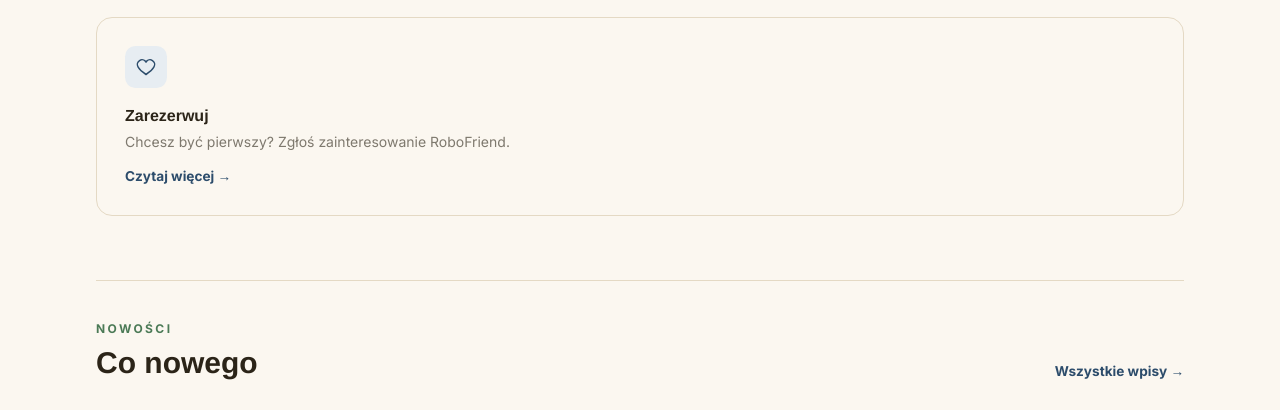
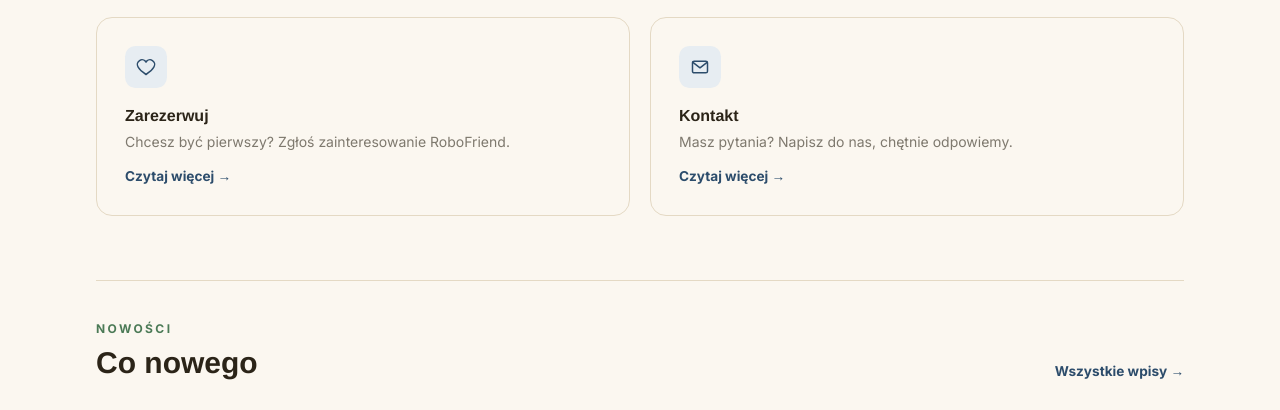
Before and after one commit to BartoszBareja/rft_sites, a plain HTML site: page index.html in a window 1280 px wide. Shown: the part 1394-1804 px from the top of the page. Drawn offline with nearby package versions, Linux system fonts and the light colour scheme.

Commit message:
Fixed the components layout

```diff
--- a/index.html
+++ b/index.html
@@ -150,7 +150,7 @@
       <h2 class="font-display text-3xl md:text-4xl font-extrabold mb-3">Poznaj RoboFriend</h2>
       <p class="text-lg text-ink/70 max-w-2xl mb-10">Wybierz sekcję poniżej, aby dowiedzieć się więcej o projekcie, technologii i sposobach zaangażowania się.</p>
 
-      <div class="grid grid-cols-2 lg:grid-cols-3 gap-3 sm:gap-5 home-cards">
+      <div class="grid grid-cols-2 lg:grid-cols-6 gap-3 sm:gap-5 home-cards">
         <a href="#o-projekcie" class="icon-card block">
           <span class="icon-card-icon is-blue"><svg width="20" height="20" viewBox="0 0 24 24" fill="none"><path d="M12 2l8 4v6c0 5-3.4 8.4-8 10-4.6-1.6-8-5-8-10V6l8-4z" stroke="currentColor" stroke-width="1.8" stroke-linejoin="round"/></svg></span>
           <p class="font-display font-bold mb-1">O Projekcie</p>
@@ -187,10 +187,16 @@
           <p class="text-sm text-ink/60">Odpowiedzi na najczęstsze pytania o RoboFriend.</p>
           <span class="icon-card-link">Czytaj więcej →</span>
         </a>
-        <a href="#zarezerwuj" class="icon-card block col-span-2 lg:col-span-3">
+        <a href="#zarezerwuj" class="icon-card block home-wide">
           <span class="icon-card-icon"><svg width="20" height="20" viewBox="0 0 24 24" fill="none"><path d="M12 21s-7-4.5-9.5-9A5.5 5.5 0 0 1 12 6a5.5 5.5 0 0 1 9.5 6c-2.5 4.5-9.5 9-9.5 9z" stroke="currentColor" stroke-width="1.8" stroke-linejoin="round"/></svg></span>
           <p class="font-display font-bold mb-1">Zarezerwuj</p>
           <p class="text-sm text-ink/60">Chcesz być pierwszy? Zgłoś zainteresowanie RoboFriend.</p>
+          <span class="icon-card-link">Czytaj więcej →</span>
+        </a>
+        <a href="#kontakt" class="icon-card block home-wide">
+          <span class="icon-card-icon"><svg width="20" height="20" viewBox="0 0 24 24" fill="none"><rect x="3" y="5" width="18" height="14" rx="2" stroke="currentColor" stroke-width="1.8"/><path d="M3.5 6.5L12 13l8.5-6.5" stroke="currentColor" stroke-width="1.8" stroke-linecap="round" stroke-linejoin="round"/></svg></span>
+          <p class="font-display font-bold mb-1">Kontakt</p>
+          <p class="text-sm text-ink/60">Masz pytania? Napisz do nas, chętnie odpowiemy.</p>
           <span class="icon-card-link">Czytaj więcej →</span>
         </a>
       </div>
--- a/styles.css
+++ b/styles.css
@@ -446,6 +446,17 @@ button:focus-visible {
   padding: 0.5rem 0.25rem;
   text-decoration: none;
 }
+/* Strona główna: siatka 6 kolumn na komputerze; zwykłe kafelki po 2 (3 w rzędzie),
+   ostatni rząd (Zarezerwuj + Kontakt) po 3, czyli pół szerokości każdy */
+@media (min-width: 1024px) {
+  .home-cards > .icon-card {
+    grid-column: span 2;
+  }
+  .home-cards > .icon-card.home-wide {
+    grid-column: span 3;
+  }
+}
+
 /* Inwestycje: karty z wyśrodkowanym tekstem (także lista z ptaszkami) */
 .investor-cards .check-list li {
   justify-content: center;
```
